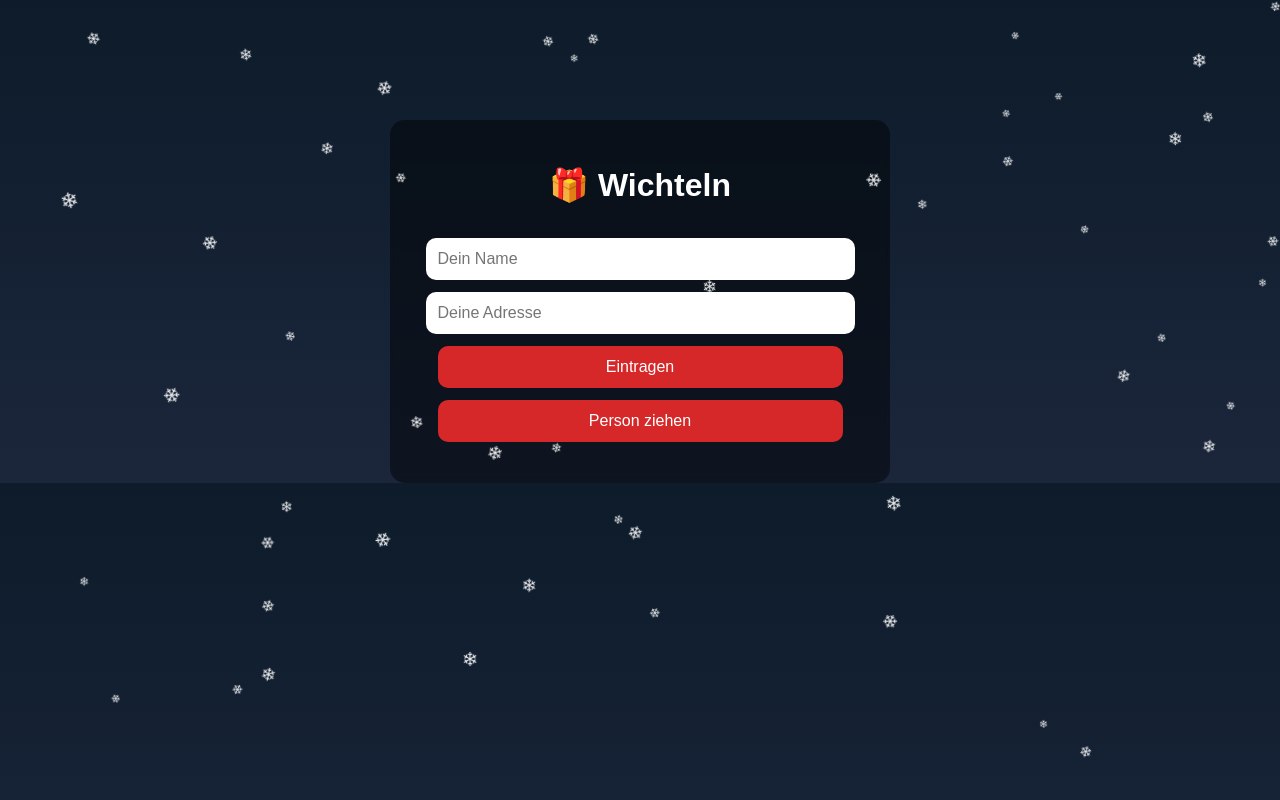
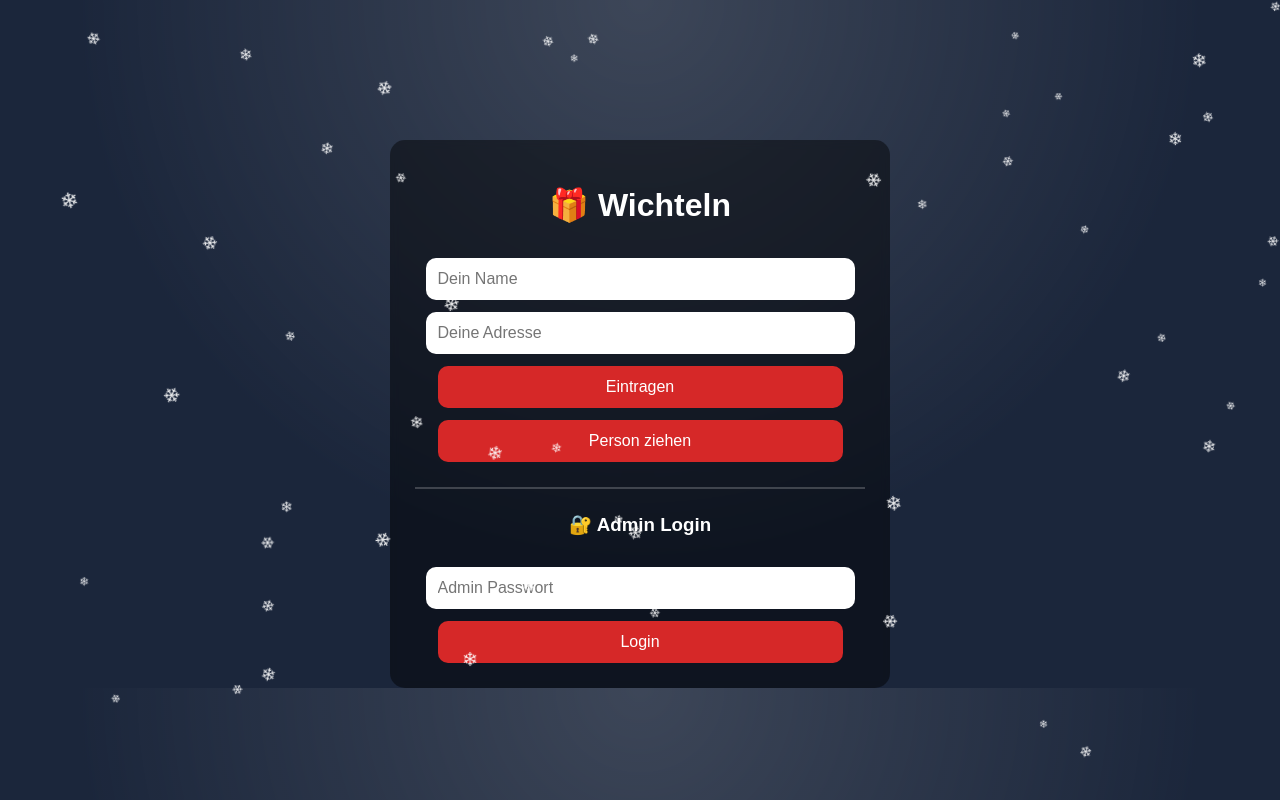
Before and after one commit to ruesris/wichteln-app, a website: page public/index.html in a window 1280 px wide. Both pictures are taken after a click on the button "Eintragen". Drawn offline with Linux system fonts and the light colour scheme.

Commit message:
Add files via upload

```diff
--- a/public/index.html
+++ b/public/index.html
@@ -10,14 +10,18 @@
             margin: 0;
             padding: 0;
             font-family: "Arial", sans-serif;
-            background: linear-gradient(#0d1b2a, #1b263b);
+
+            /* ✨ Einfarbig + Glow-Effekt ohne Bilder */
+            background: radial-gradient(circle at top, rgba(255,255,255,0.15), rgba(27,38,59,1) 60%);
+            background-color: #1b263b;
+
             color: white;
             text-align: center;
             overflow-x: hidden;
         }
 
         .container {
-            margin-top: 120px;
+            margin-top: 140px;
             background: rgba(0,0,0,0.45);
             padding: 25px;
             border-radius: 15px;
@@ -41,14 +45,13 @@
             background: #d62828;
             color: white;
             cursor: pointer;
-            transition: 0.2s;
         }
 
         button:hover {
             background: #b51f1f;
         }
 
-        /* ❄ CSS Schneeflocken – NICHTS mit Bildern! */
+        /* ❄ Schneeflocken ohne Bilder */
         .snowflake {
             position: fixed;
             top: -10px;
@@ -64,6 +67,22 @@
             0% { transform: translateY(-10px) rotate(0deg); }
             100% { transform: translateY(110vh) rotate(720deg); }
         }
+
+        /* 🛠 Adminbereich */
+        #adminBox {
+            margin-top: 40px;
+            background: rgba(0,0,0,0.5);
+            padding: 20px;
+            border-radius: 12px;
+            display: none;
+        }
+
+        #adminList div {
+            margin: 8px 0;
+            padding: 8px;
+            background: rgba(255,255,255,0.1);
+            border-radius: 8px;
+        }
     </style>
 </head>
 <body>
@@ -78,17 +97,39 @@
         <button onclick="drawPerson()">Person ziehen</button>
 
         <p id="result"></p>
+
+        <hr style="margin:25px 0; border:1px solid rgba(255,255,255,0.2)">
+
+        <h3>🔐 Admin Login</h3>
+        <input id="adminPass" type="password" placeholder="Admin Passwort">
+        <button onclick="loginAdmin()">Login</button>
+
+        <div id="adminBox">
+            <h2>📋 Eingetragene Personen</h2>
+            <div id="adminList">Wird geladen…</div>
+        </div>
     </div>
 
     <script>
+        /* ❄ Schneeflocken */
+        function createSnowflake() {
+            const f = document.createElement("div");
+            f.classList.add("snowflake");
+            f.textContent = "❄";
+            f.style.left = Math.random() * 100 + "vw";
+            f.style.fontSize = (Math.random() * 12 + 10) + "px";
+            f.style.animationDuration = (Math.random() * 5 + 5) + "s";
+            document.body.appendChild(f);
+            setTimeout(() => f.remove(), 12000);
+        }
+        setInterval(createSnowflake, 150);
+
+        /* 🌟 User eintragen */
         async function registerUser() {
             let name = document.getElementById("name").value.trim();
             let address = document.getElementById("address").value.trim();
 
-            if (!name || !address) {
-                alert("Bitte Name und Adresse eingeben!");
-                return;
-            }
+            if (!name || !address) return alert("Bitte beide Felder ausfüllen!");
 
             let res = await fetch("/api/register", {
                 method: "POST",
@@ -100,13 +141,10 @@
             document.getElementById("result").innerText = data.message;
         }
 
+        /* 🎁 Person ziehen */
         async function drawPerson() {
             let name = document.getElementById("name").value.trim();
-
-            if (!name) {
-                alert("Bitte gib zuerst deinen Namen ein!");
-                return;
-            }
+            if (!name) return alert("Bitte gib deinen Namen ein!");
 
             let res = await fetch("/api/draw", {
                 method: "POST",
@@ -118,23 +156,30 @@
             document.getElementById("result").innerText = data.message;
         }
 
-        /* ❄ Schneeflocken erzeugen */
-        function createSnowflake() {
-            const snowflake = document.createElement("div");
-            snowflake.classList.add("snowflake");
-            snowflake.textContent = "❄";
-            snowflake.style.left = Math.random() * 100 + "vw";
-            snowflake.style.fontSize = (Math.random() * 12 + 10) + "px";
-            snowflake.style.animationDuration = (Math.random() * 5 + 5) + "s";
+        /* 🔐 Admin Login */
+        async function loginAdmin() {
+            let pass = document.getElementById("adminPass").value;
 
-            document.body.appendChild(snowflake);
+            let res = await fetch("/api/admin", {
+                method: "POST",
+                headers: { "Content-Type": "application/json" },
+                body: JSON.stringify({ password: pass })
+            });
 
-            setTimeout(() => {
-                snowflake.remove();
-            }, 12000);
+            let data = await res.json();
+
+            if (!data.success) return alert("Falsches Passwort!");
+
+            document.getElementById("adminBox").style.display = "block";
+
+            /* Liste anzeigen */
+            document.getElementById("adminList").innerHTML = "";
+            data.users.forEach(u => {
+                let div = document.createElement("div");
+                div.textContent = u.name + " — " + u.address;
+                document.getElementById("adminList").appendChild(div);
+            });
         }
-
-        setInterval(createSnowflake, 150);
     </script>
 
 </body>
```
